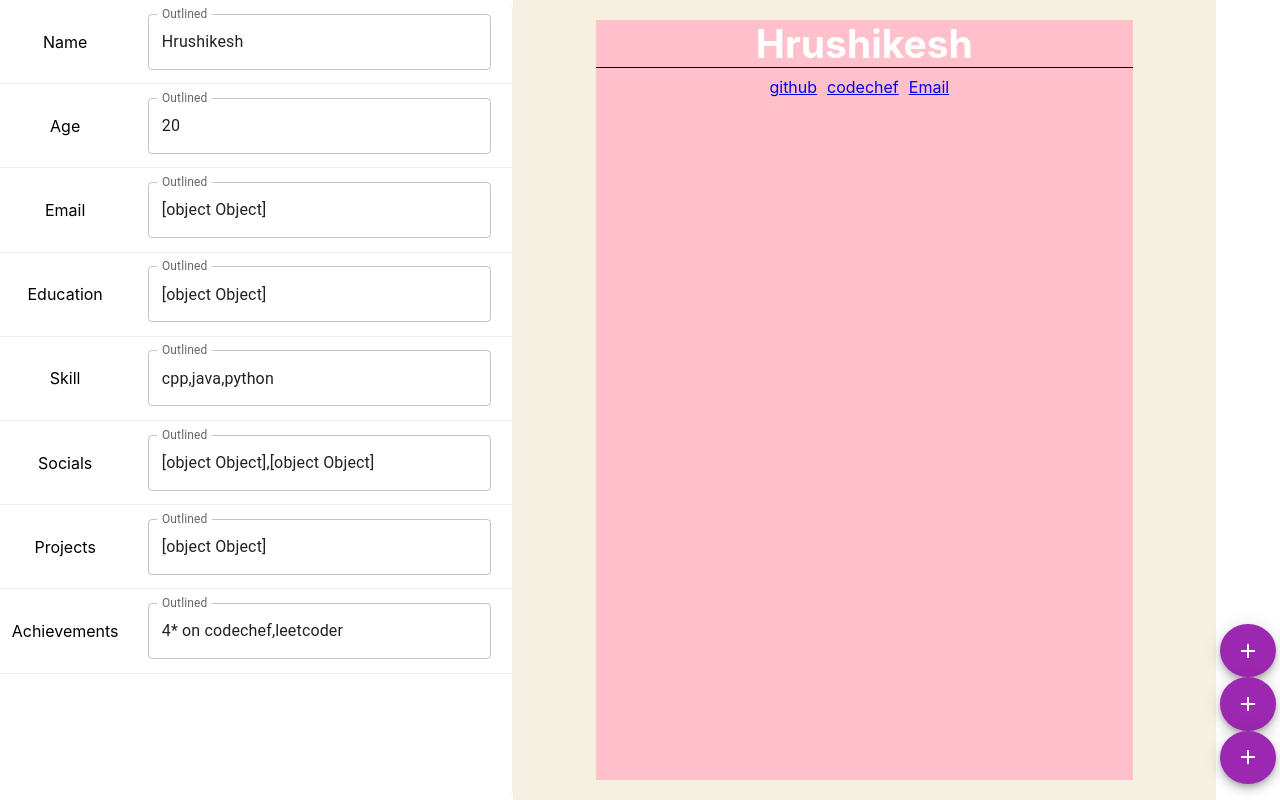
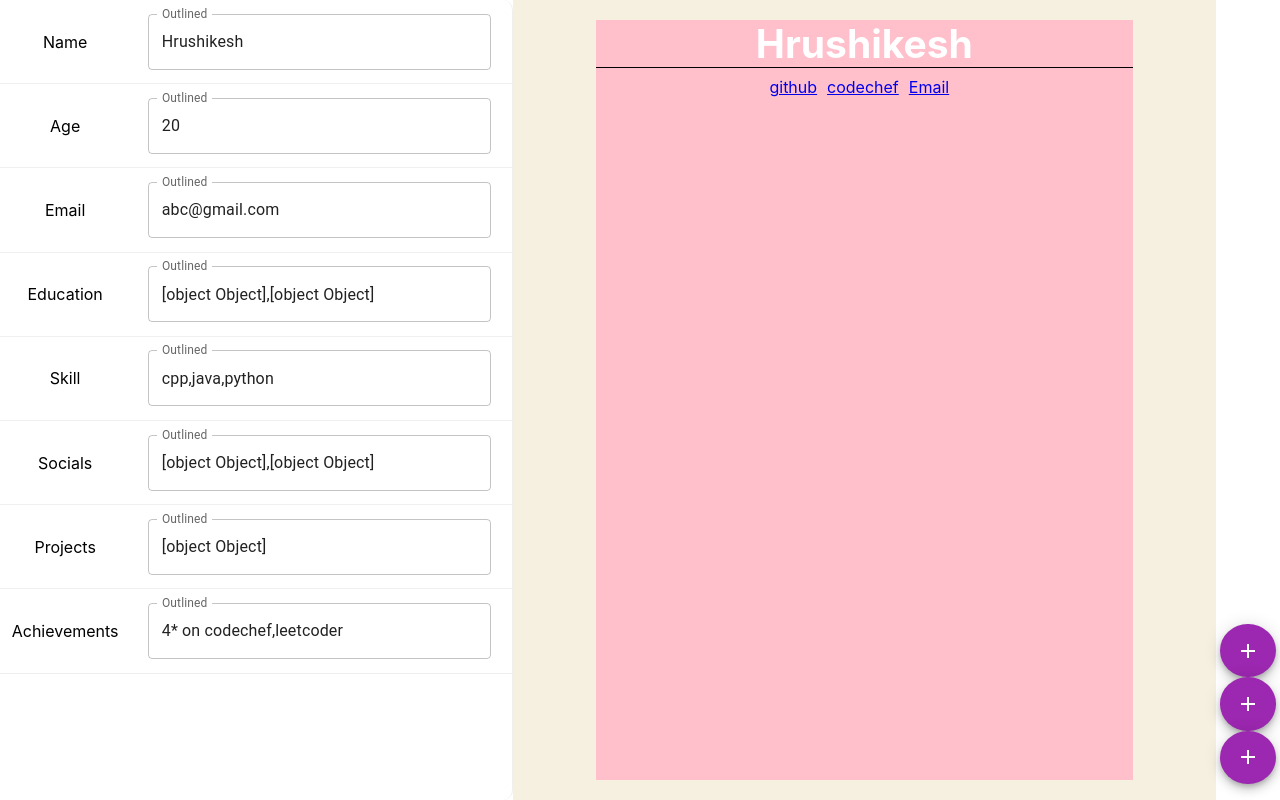
Before and after one commit to hrushikesh-02/resumifi, a React (Create React App) app: page / in a window 1280 px wide. Built offline with nearby package versions, Linux system fonts and the light colour scheme.

Commit message:
rectified minor error with mail field

```diff
--- a/src/App.js
+++ b/src/App.js
@@ -8,8 +8,11 @@ function App() {
   const [data, setData] = useState({
     name: "Hrushikesh",
     age: "20",
-    email: { name: "Email", value: "abc@gmai.com" },
-    education: [{ name: "abc", degree: "btech", result: "90%" }],
+    email: "abc@gmail.com",
+    education: [
+      { name: "name", description: "description", result: "90%" },
+      { name: "name", description: "description", result: "90%" },
+    ],
     skill: ["cpp", "java", "python"],
     socials: [
       { name: "github", link: "github.com" },
--- a/src/components/AttributeForm.js
+++ b/src/components/AttributeForm.js
@@ -23,6 +23,7 @@ function Attributeform(props) {
             data={props.data[property]}
             setData={props.setData}
           />
+
         );
       })}
     </div>
--- a/src/components/OutputWindow.js
+++ b/src/components/OutputWindow.js
@@ -3,7 +3,7 @@ import styles from "./OutputWindow.module.css";
 
 export default function OutputWindow({ data }) {
   //   const ed = data.education;
-
+  console.log(data);
   return (
     <div className={styles.wrapper}>
       <div className={styles.header}>
@@ -11,20 +11,14 @@ export default function OutputWindow({ data }) {
         {data.socials.map((social) => {
           return (
             <span key={social.link}>
-            {/* have to update key */}
+              {/* have to update key */}
               <a href={social.link}>{social.name}</a>
             </span>
           );
         })}
         <span>
-        <a href={ "mailto:" + data.email.value}>
-          {data.email.name}
-          </a></span>
-      </div>
-
-      <div className={styles.main}>
-
-
+          <a href={"mailto:" + data.email}>Email</a>
+        </span>
       </div>
 
       {/* <div className={styles.header}>
```
